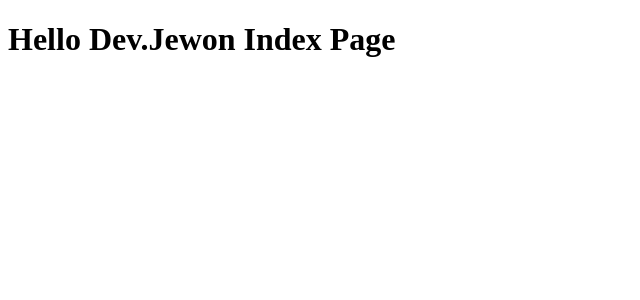
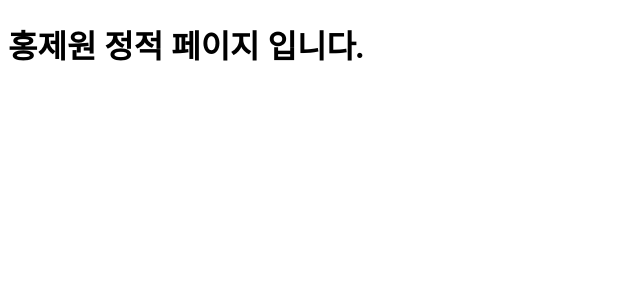
Before and after one commit to HongJeWon/dev.jewon.github.io, a Nuxt app: page / in a window 1280 px wide. Shown: the top 300 px of the page, without its empty margins (0-640 px from the left). Built offline with nearby package versions, Linux system fonts and the light colour scheme.

Commit message:
딥링크 테스트 세팅

```diff
--- a/pages/index.vue
+++ b/pages/index.vue
@@ -3,7 +3,9 @@
 </script>
 
 <template>
-  <h1>Hello Dev.Jewon Index Page</h1>
+  <div>
+    <h1>홍제원 정적 페이지 입니다.</h1>
+  </div>
 </template>
 
 <style scoped>
--- /dev/null
+++ b/pages/test/deepLinkTest.vue
@@ -0,0 +1,36 @@
+<script setup lang="ts">
+
+onMounted(() => {
+  redirect();
+})
+let appURL = 'testapp://start';
+const redirect = () => {
+
+  // 앱이 설치되어 있지 않을 경우 Google Play Store URL
+  let storeURL = 'https://play.google.com/store/apps/details?id=com.kakao.talk&hl=ko-KR';
+
+  // 앱을 시도하여 열기
+  window.location.href = appURL;
+  setTimeout(() => {
+    if (!document.hasFocus()) {
+      return;
+    }
+    window.location.href = storeURL;
+  }, 5000);
+
+};
+const startApp = () => {
+
+  window.location.href = appURL;
+};
+</script>
+
+<template>
+  <div>
+    <button @click="startApp">StartApp</button>
+  </div>
+</template>
+
+<style scoped>
+
+</style>
```
